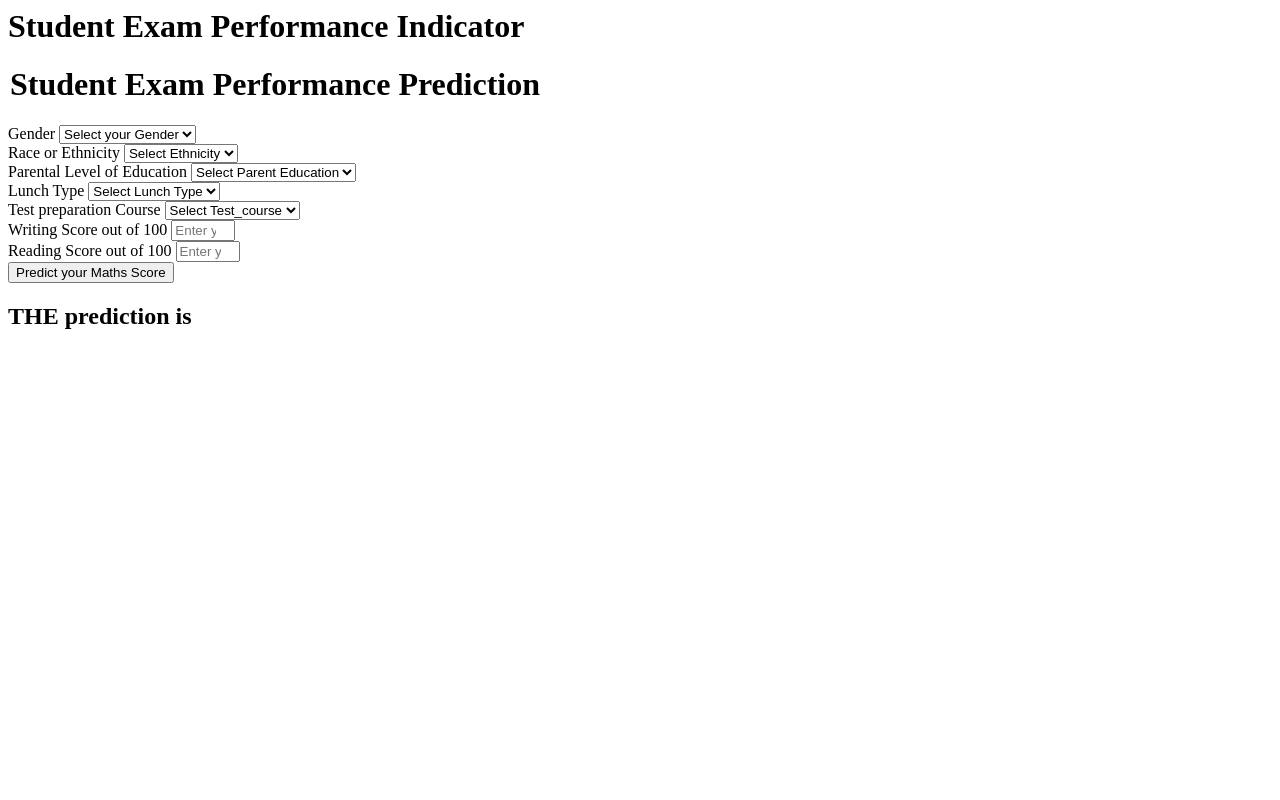
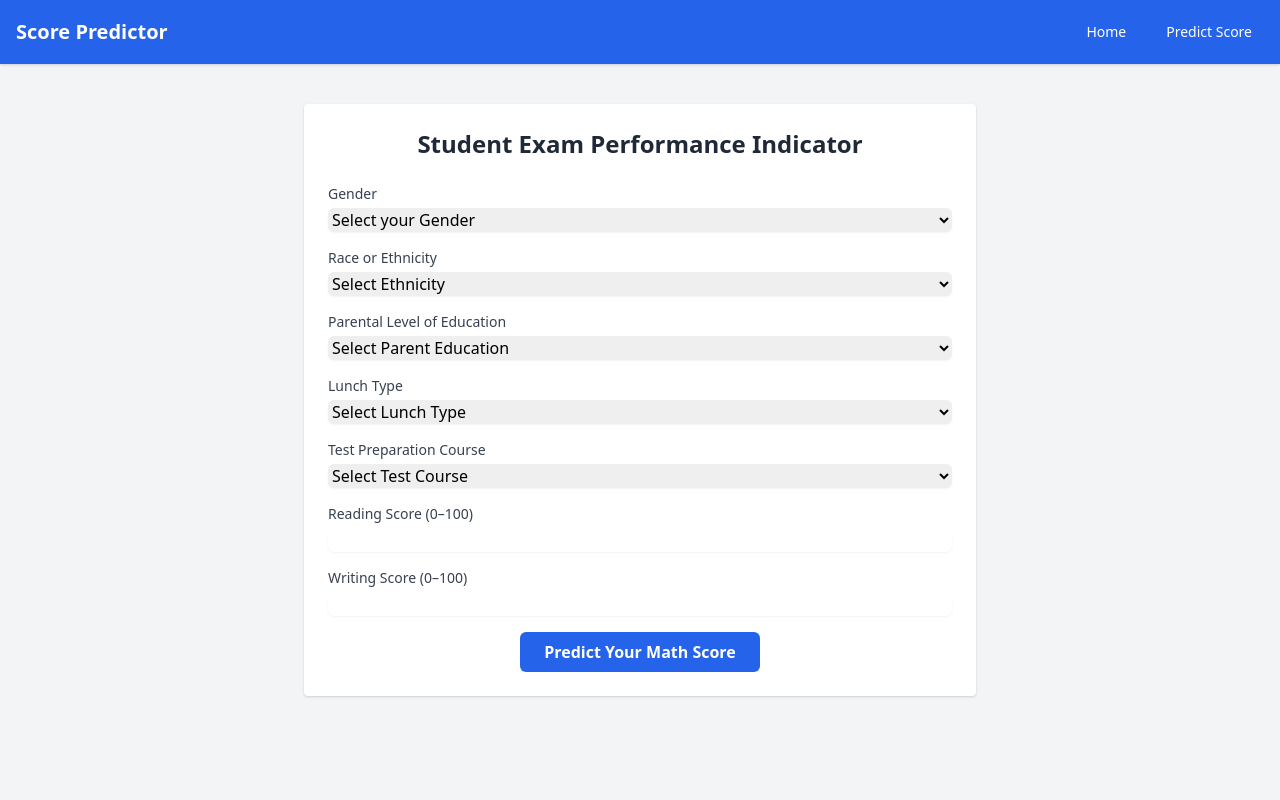
Before and after one commit to lunatic-bot/MLProject, a Flask app: page /predictdata in a window 1280 px wide. Run offline with Flask 3, Linux system fonts and the light colour scheme.

Commit message:
UI chnages in home and predict page

```diff
--- a/application.py
+++ b/application.py
@@ -39,4 +39,4 @@ def predict_datapoint():
 
 ## run the app
 if __name__ == "__main__":
-    app.run(host="0.0.0.0")
+    app.run(host="0.0.0.0", port=5000)
--- a/templates/home.html
+++ b/templates/home.html
@@ -1,111 +1,106 @@
-<html>
-<body>
-    <div class="login">
-       <h1>Student Exam Performance Indicator</h1>
+<!DOCTYPE html>
+<html lang="en">
+<head>
+  <meta charset="UTF-8" />
+  <meta name="viewport" content="width=device-width, initial-scale=1.0"/>
+  <title>Student Exam Performance</title>
+  <link href="https://cdn.jsdelivr.net/npm/tailwindcss@2.2.19/dist/tailwind.min.css" rel="stylesheet">
+</head>
+<body class="bg-gray-100 min-h-screen font-sans">
+  <!-- Navbar -->
+  <nav class="bg-blue-600 shadow">
+    <div class="max-w-7xl mx-auto px-4">
+      <div class="flex justify-between h-16 items-center">
+        <div class="flex items-center">
+          <span class="text-white font-semibold text-xl">Score Predictor</span>
+        </div>
+        <div class="flex space-x-4">
+          <a href="/" class="text-white px-3 py-2 rounded-md text-sm font-medium hover:bg-blue-700">Home</a>
+          <a href="/predictdata" class="text-white px-3 py-2 rounded-md text-sm font-medium hover:bg-blue-700">Predict Score</a>
+        </div>
+      </div>
+    </div>
+  </nav>
 
-       <form action="{{ url_for('predict_datapoint')}}" method="post">
-        <h1>
-            <legend>Student Exam Performance Prediction</legend>
-        </h1>
-        <div class="mb-3">
-            <label class="form-label">Gender</label>
-            <select class="form-control" name="gender" placeholder="Enter you Gender" required>
-                <option class="placeholder" selected disabled value="">Select your Gender</option>
-                <option value="male">
-                    Male
-                </option>
-                <option value="female">
-                    Female
-                </option>
+  <!-- Form Content -->
+  <div class="max-w-2xl mx-auto mt-10 bg-white p-6 rounded shadow">
+    <h1 class="text-2xl font-bold text-center text-gray-800 mb-6">Student Exam Performance Indicator</h1>
+
+    <form action="{{ url_for('predict_datapoint') }}" method="post" class="space-y-4">
+      <div>
+        <label class="block text-sm font-medium text-gray-700">Gender</label>
+        <select name="gender" required class="w-full mt-1 border-gray-300 rounded-md shadow-sm">
+          <option selected disabled value="">Select your Gender</option>
+          <option value="male">Male</option>
+          <option value="female">Female</option>
         </select>
       </div>
-        <div class="mb-3">
-            <label class="form-label">Race or Ethnicity</label>
-            <select class="form-control" name="ethnicity" placeholder="Enter you ethnicity" required>
-                <option class="placeholder" selected disabled value="">Select Ethnicity</option>
-                <option value="group A">
-                    Group A
-                </option>
-                <option value="group B">
-                    Group B
-                </option>
-                <option value="group C">
-                    Group C
-                </option>
-                <option value="group D">
-                    Group D
-                </option>
-                <option value="group E">
-                    Group E
-                </option>
+
+      <div>
+        <label class="block text-sm font-medium text-gray-700">Race or Ethnicity</label>
+        <select name="ethnicity" required class="w-full mt-1 border-gray-300 rounded-md shadow-sm">
+          <option selected disabled value="">Select Ethnicity</option>
+          <option value="group A">Group A</option>
+          <option value="group B">Group B</option>
+          <option value="group C">Group C</option>
+          <option value="group D">Group D</option>
+          <option value="group E">Group E</option>
         </select>
       </div>
-        <div class="mb-3">
-            <label class="form-label">Parental Level of Education</label>
-            <select class="form-control" name="parental_level_of_education"
-                placeholder="Enter you Parent Education" required>
-                <option class="placeholder" selected disabled value="">Select Parent Education</option>
-                <option value="associate's degree">
-                    associate's degree
-                </option>
-                <option value="bachelor's degree">
-                    bachelor's degree
-                </option>
-                <option value="high school">
-                    high school
-                </option>
-                <option value="master's degree">
-                    master's degree
-                </option>
-                <option value="some college">
-                    some college
-                </option>
-                <option value="some high school">
-                    some high school
-                </option>
+
+      <div>
+        <label class="block text-sm font-medium text-gray-700">Parental Level of Education</label>
+        <select name="parental_level_of_education" required class="w-full mt-1 border-gray-300 rounded-md shadow-sm">
+          <option selected disabled value="">Select Parent Education</option>
+          <option value="associate's degree">Associate's Degree</option>
+          <option value="bachelor's degree">Bachelor's Degree</option>
+          <option value="high school">High School</option>
+          <option value="master's degree">Master's Degree</option>
+          <option value="some college">Some College</option>
+          <option value="some high school">Some High School</option>
         </select>
       </div>
-        <div class="mb-3">
-            <label class="form-label">Lunch Type</label>
-            <select class="form-control" name="lunch" placeholder="Enter you Lunch" required>
-                <option class="placeholder" selected disabled value="">Select Lunch Type</option>
-                <option value="free/reduced">
-                    free/reduced
-                </option>
-                <option value="standard">
-                    standard
-                </option>
+
+      <div>
+        <label class="block text-sm font-medium text-gray-700">Lunch Type</label>
+        <select name="lunch" required class="w-full mt-1 border-gray-300 rounded-md shadow-sm">
+          <option selected disabled value="">Select Lunch Type</option>
+          <option value="free/reduced">Free/Reduced</option>
+          <option value="standard">Standard</option>
         </select>
       </div>
-        <div class="mb-3">
-            <label class="form-label">Test preparation Course</label>
-            <select class="form-control" name="test_preparation_course" placeholder="Enter you Course"
-                required>
-                <option class="placeholder" selected disabled value="">Select Test_course</option>
-                <option value="none">
-                    None
-                </option>
-                <option value="completed">
-                    Completed
-                </option>
+
+      <div>
+        <label class="block text-sm font-medium text-gray-700">Test Preparation Course</label>
+        <select name="test_preparation_course" required class="w-full mt-1 border-gray-300 rounded-md shadow-sm">
+          <option selected disabled value="">Select Test Course</option>
+          <option value="none">None</option>
+          <option value="completed">Completed</option>
         </select>
       </div>
-        <div class="mb-3">
-            <label class="form-label">Writing Score out of 100</label>
-            <input class="form-control" type="number" name="reading_score"
-                placeholder="Enter your Reading score" min='0' max='100' />
+
+      <div>
+        <label class="block text-sm font-medium text-gray-700">Reading Score (0–100)</label>
+        <input type="number" name="reading_score" min="0" max="100" required class="w-full mt-1 border-gray-300 rounded-md shadow-sm" />
       </div>
-        <div class="mb-3">
-            <label class="form-label">Reading Score out of 100</label>
-            <input class="form-control" type="number" name="writing_score"
-                placeholder="Enter your Reading Score" min='0' max='100' />
+
+      <div>
+        <label class="block text-sm font-medium text-gray-700">Writing Score (0–100)</label>
+        <input type="number" name="writing_score" min="0" max="100" required class="w-full mt-1 border-gray-300 rounded-md shadow-sm" />
       </div>
-        <div class="mb-3">
-            <input class="btn btn-primary" type="submit" value="Predict your Maths Score" required />
+
+      <div class="text-center mt-6">
+        <button type="submit" class="bg-blue-600 hover:bg-blue-700 text-white font-semibold py-2 px-6 rounded-md">
+          Predict Your Math Score
+        </button>
       </div>
     </form>
-    <h2>
-       THE  prediction is {{results}}
-    </h2>
-   <body>
+
+    {% if results %}
+    <div class="mt-6 text-center bg-green-100 border border-green-400 text-green-700 px-4 py-3 rounded">
+      <strong>Prediction Result:</strong> {{ results }}
+    </div>
+    {% endif %}
+  </div>
+</body>
 </html>
```
Also changed, not shown: templates/index.html (+109 -5 lines). Lines whose indentation alone changed are shown as unchanged.
